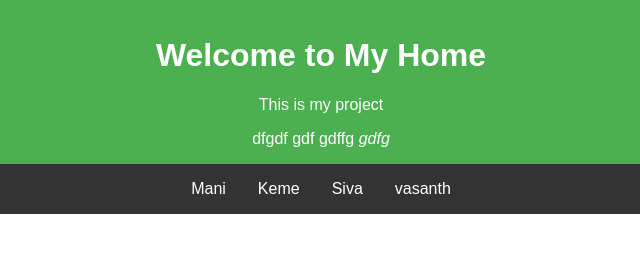
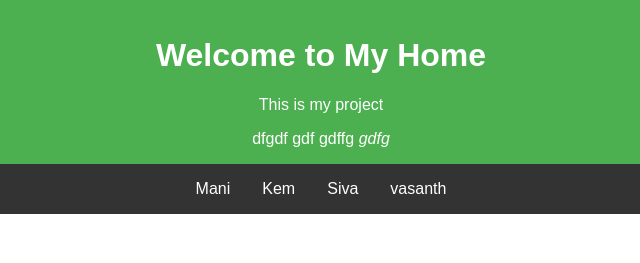
Before and after one commit to code-javarun/CASA, a plain HTML site: page index.html in a window 1280 px wide. Shown: the top 263 px of the page, 319-959 px from the left. Drawn offline with Linux system fonts and the light colour scheme.

Commit message:
Update index.html

```diff
--- a/index.html
+++ b/index.html
@@ -57,7 +57,7 @@
     </header>
     <nav>
         <a href="#mani">Mani</a>
-        <a href="#keme">Keme</a>
+        <a href="#kem">Kem</a>
         <a href="#Siva">Siva</a>
         <a href="#vasanth">vasanth</a>
     </nav>
```
